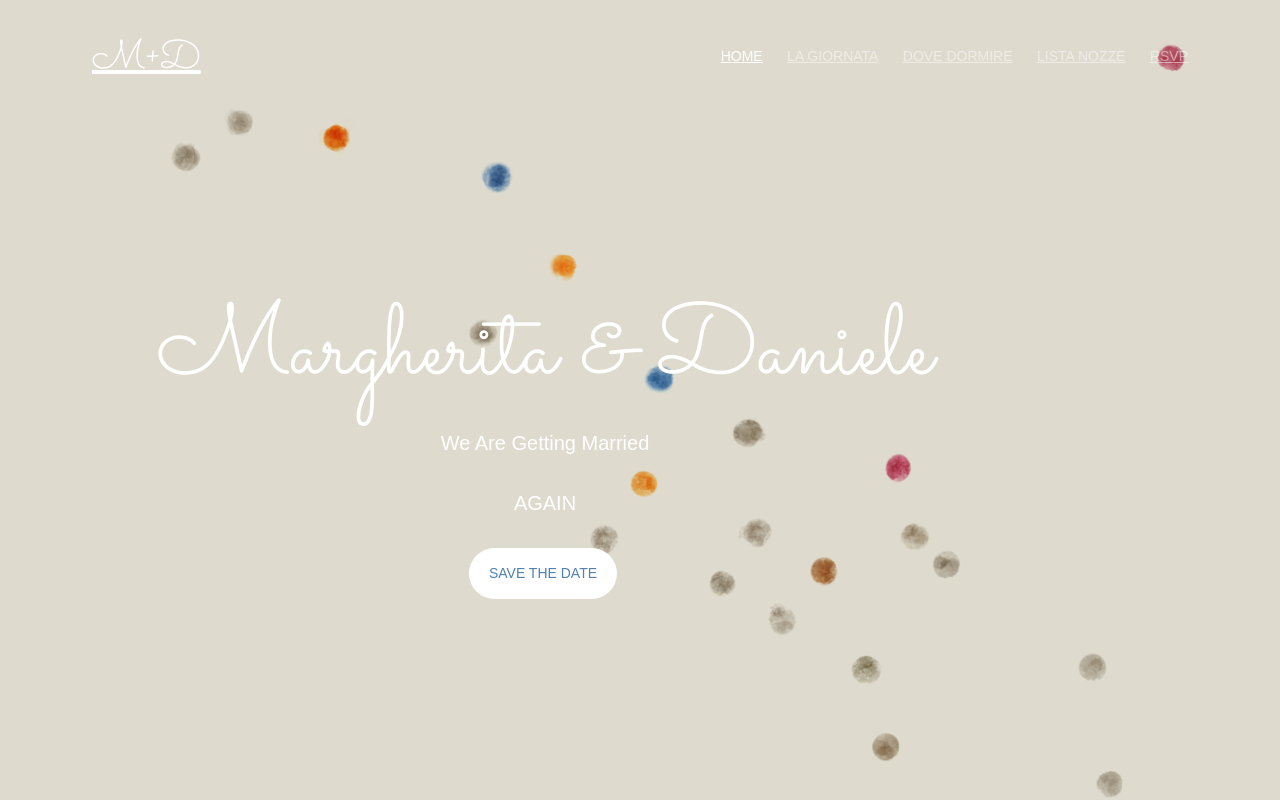
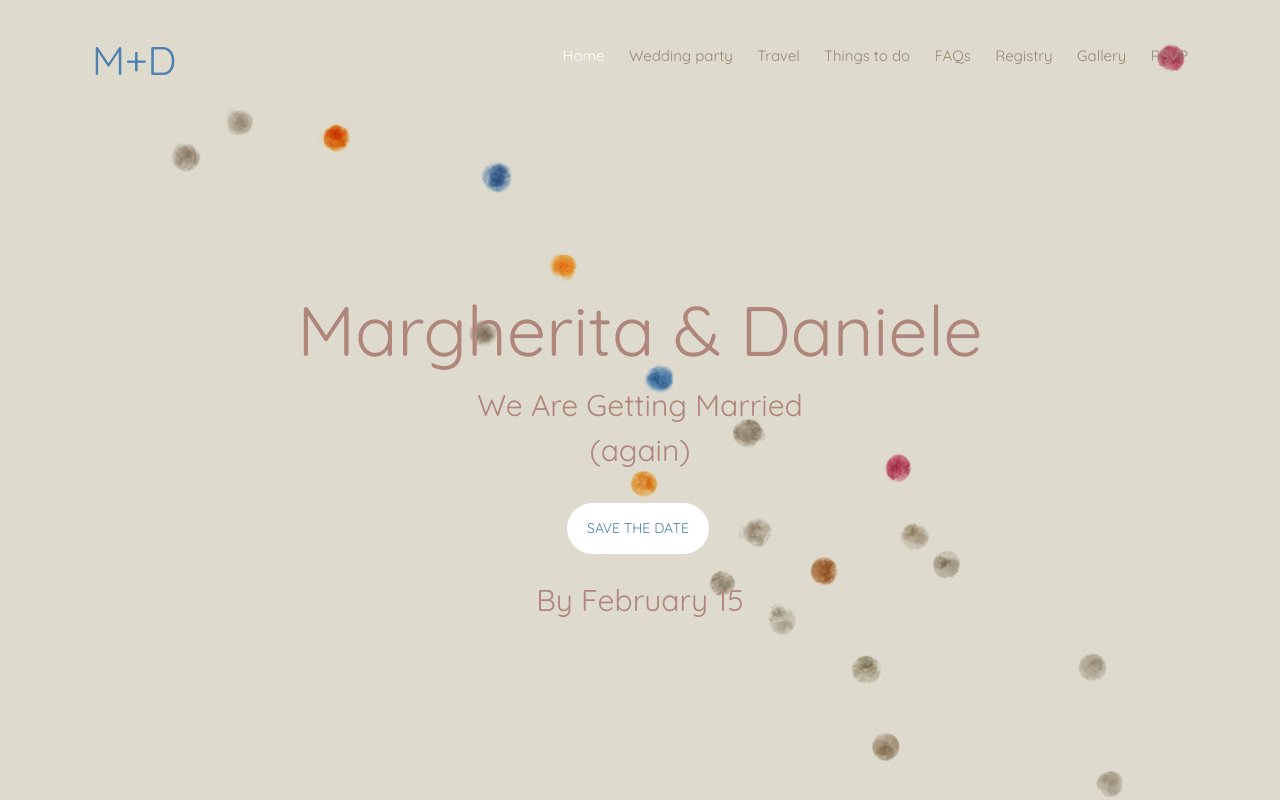
Before and after one commit to caltadaniel/caltadaniel.github.io, a website: page index.html in a window 1280 px wide. Shown: the top 800 px of the page. Drawn offline with Linux system fonts and the light colour scheme; files whose address does not match are found by name.

Commit message:
fixed home layout

```diff
--- a/index.html
+++ b/index.html
@@ -11,6 +11,11 @@
         <meta name="description" content="The pippis wedding" />
         <meta name="keywords" content="daniele margherita matrimonio" />
         <meta name="author" content="Daniele Calta" />
+
+        <link rel="preconnect" href="https://fonts.googleapis.com">
+        <link rel="preconnect" href="https://fonts.gstatic.com" crossorigin>
+        <link href="https://fonts.googleapis.com/css2?family=Noto+Sans&display=swap" rel="stylesheet">
+        <link href="https://fonts.googleapis.com/css2?family=Noto+Sans&family=Quicksand&display=swap" rel="stylesheet">
 
         <link href="https://fonts.googleapis.com/css?family=Sacramento" rel="stylesheet">
         <link rel="stylesheet" href="css/bootstrap.css">
@@ -50,9 +55,12 @@
                         <div class="col-10 text-end menu-1">
                             <ul>
                                 <li class="active"><a href="index.html">Home</a></li>
-                                <li><a href="#">La giornata</a></li>
-                                <li><a href="#">Dove dormire</a></li>
-                                <li><a href="#">Lista nozze</a></li>
+                                <li><a href="#">Wedding party</a></li>
+                                <li><a href="#">Travel</a></li>
+                                <li><a href="#">Things to do</a></li>
+                                <li><a href="#">FAQs</a></li>
+                                <li><a href="#">Registry</a></li>
+                                <li><a href="#">Gallery</a></li>
                                 <li><a href="#">RSVP</a></li>
                             </ul>
                         </div>
@@ -64,14 +72,16 @@
                 <div class="overlay"></div>
                 <div class="container">
                     <div class="row">
-                        <div class="col-md-10  text-center">
+                        <div class="col-md-10 offset-md-1 text-center">
                             <div class="display-t">
                                 <div class="display-tc animate-box" data-animate-effect="fadeIn">
                                     <h1>Margherita &amp; Daniele</h1>
-                                    <h2>We Are Getting Married</h2>
-                                    <h2>AGAIN</h2>
+                                    <h3>We Are Getting Married</h3>
+                                    <h3>(again)</h3>
+                                    <div class="whitespace"></div>
                                     <!-- <div class="simply-countdown simply-countdown-one"></div> -->
                                     <p><a href="#" class="btn btn-default btn-sm">Save the date</a></p>
+                                    <h3>By February 15</h3>
                                 </div>
                             </div>
                         </div>
--- a/sass/style.scss
+++ b/sass/style.scss
@@ -1,5 +1,8 @@
-$font-primary: 'Work Sans', Arial, sans-serif;
-$font-secondary: 'Sacramento', Arial, serif;
+//$font-primary: 'Work Sans', Arial, sans-serif;
+
+$font-primary: 'Quicksand', sans-serif;
+//$font-secondary: 'Sacramento', Arial, serif;
+$font-secondary: 'Quicksand', sans-serif;
 
 
 // Overrides
@@ -11,6 +14,10 @@ $brand-primary: #4e80b1 !default;
 $brand-secondary: #f38825 !default;
 
 $brand-tertiary: #b2a68f;
+
+$star_background: #f7f4e5;
+$text_darker:#af867b;// #d48e7c;
+$brownish: #988871;
 
 $brand-white: #fff;
 $brand-black: #000;
@@ -114,7 +121,7 @@ body {
 	font-size: 16px;
 	line-height: 1.7;
 	color: #828282;
-	background: #fff;
+	background: $star_background;
 }
 #page {
 	position: relative;
@@ -192,7 +199,8 @@ h1, h2, h3, h4, h5, h6, figure {
 	}
 	a {
 		padding: 5px 10px;
-		color: $brand-white;
+		color: $brand-primary;
+		text-decoration: none;
 	}
 	.menu-1, .menu-2 {
 		@media screen and (max-width: $screen-sm ) {
@@ -208,10 +216,12 @@ h1, h2, h3, h4, h5, h6, figure {
 			list-style: none;
 			display: inline;
 			a {
-				font-size: 14px;
+				font-size: 15px;
+				//font-weight: bold;
 				padding: 30px 10px;
-				text-transform: uppercase;
-				color: rgba(255,255,255,.5);
+				//text-transform: uppercase;
+				//color: rgba(255,255,255,.5);
+				color: $brownish;
 				@include transition(.5s);
 				&:hover,&:focus, &:active {
 					color: rgba(255,255,255,1);
@@ -870,16 +880,18 @@ form {
 	.display-tc {
 		display: table-cell!important;
 		vertical-align: middle;
-		h1, h2 {
+		h1, h2, h3 {
 			margin: 0;
 			padding: 0;
-			color: rgba(255,255,255,1);
+			//color: rgba(255,255,255,1);
+			color: $text_darker;
 		}
 		h1 {
 			margin-bottom: 0px;
-			font-size: 100px;
+			font-size: 70px;
 			line-height: 1.5;
-			font-family: $font-secondary;
+			font-family: $font-primary;
+			//font-weight: bold;
 			@media screen and (max-width: $screen-sm) {
 				font-size: 40px;
 			}
@@ -888,9 +900,19 @@ form {
 			}
 		}
 		h2 {
+			font-family: $font-primary;
 			font-size: 20px;
 			line-height: 1.5;
 			margin-bottom: 30px;
+			@media screen and (max-width: $screen-xs) {
+				font-size: 16px;
+			}
+		}
+		h3 {
+			font-family: $font-primary;
+			font-size: 30px;
+			line-height: 1.5;
+			//margin-bottom: 30px;
 			@media screen and (max-width: $screen-xs) {
 				font-size: 16px;
 			}
@@ -909,6 +931,10 @@ form {
 				-moz-box-shadow: 0px 14px 30px -15px rgba(0,0,0,0.75)!important;
 				box-shadow: 0px 14px 30px -15px rgba(0,0,0,0.75)!important;
 			}
+		}
+		.whitespace{
+			//height: 50px;
+			margin-bottom: 30px;
 		}
 	}
 }
```
Also changed, not shown: css/style.css, 1 other file.
